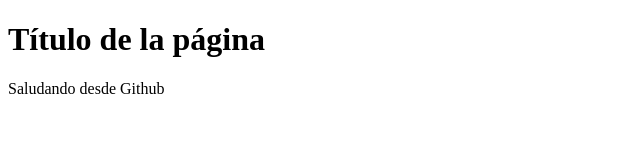
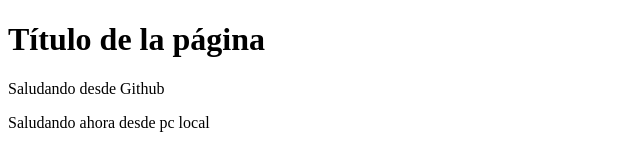
Before and after one commit to mprog1920/cursopinfor, a plain HTML site: page index.html in a window 1280 px wide. Shown: the whole page, without its empty margins (0-640 px from the left). Drawn offline with Linux system fonts and the light colour scheme.

Commit message:
Añadido saludo desde pc local

```diff
--- a/index.html
+++ b/index.html
@@ -9,5 +9,6 @@
 <body>
   <h1>Título de la página</h1>
   <p>Saludando desde Github</p>
+  <p>Saludando ahora desde pc local</p>
 </body>
 </html>
```
